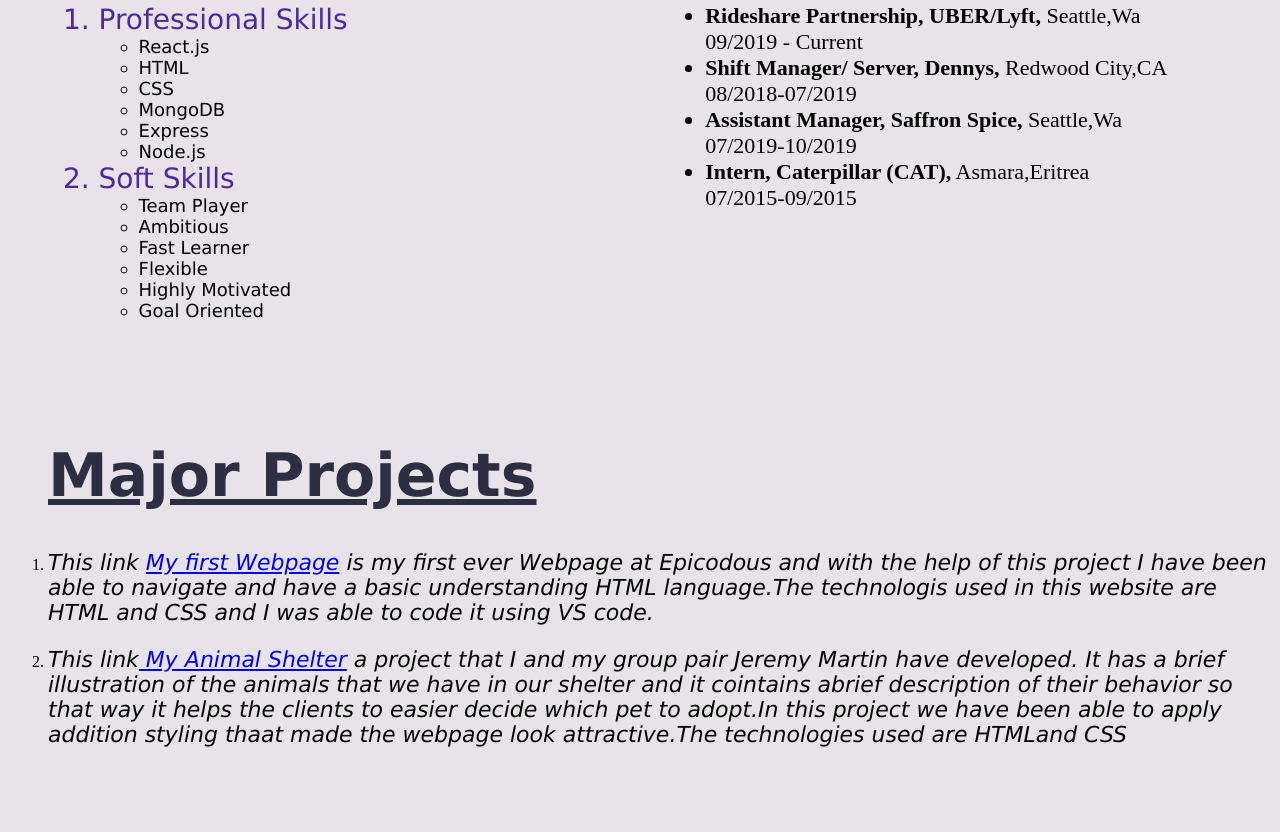
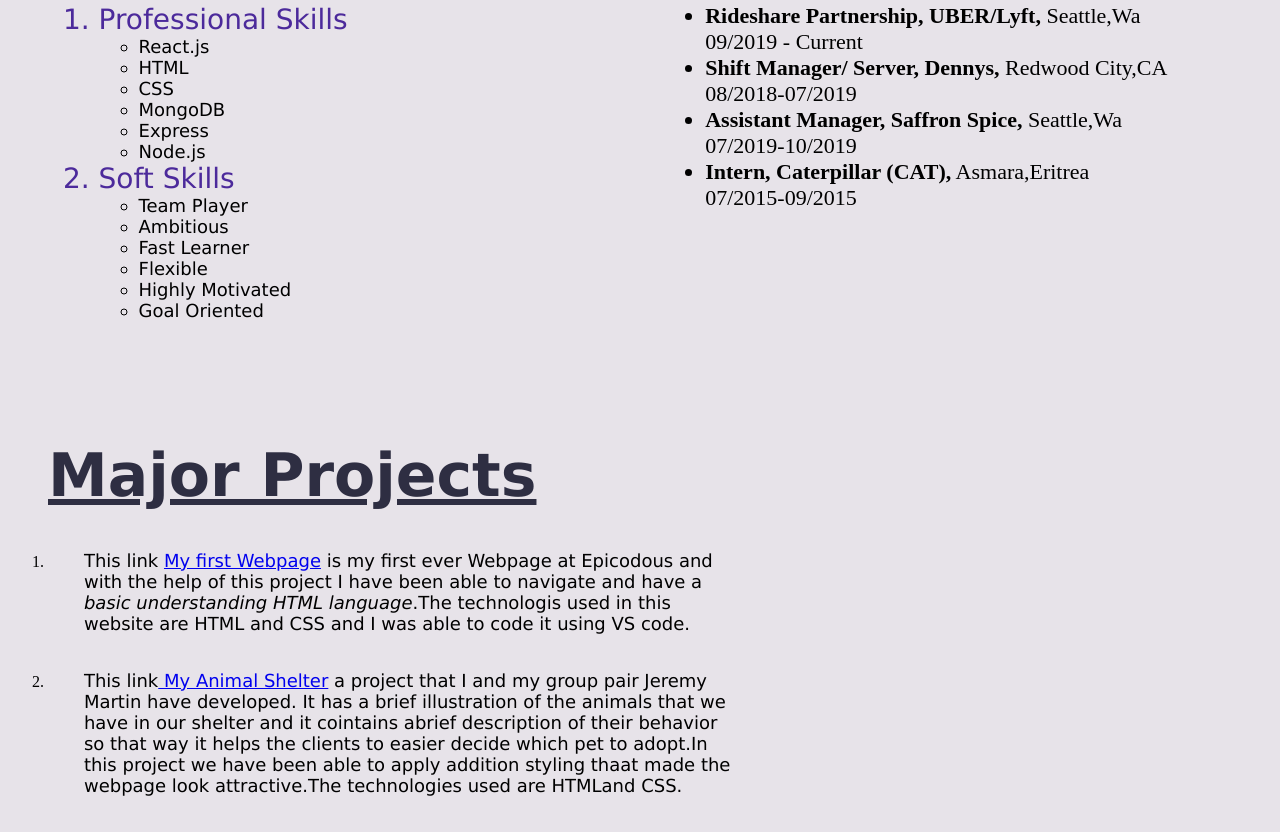
Before and after one commit to MeronTekie/Personal-Portfolio, a plain HTML site: page Index.html in a window 1280 px wide. Shown: the part 1446-2278 px from the top of the page. Before the commit the page ends 2215 px from the top, so only its background shows below. Drawn offline with Linux system fonts and the light colour scheme.

Commit message:
Add some styles and adjust font size of Projects

```diff
--- a/Index.html
+++ b/Index.html
@@ -75,7 +75,7 @@
            This link<a href="https://github.com/MeronTekie/Animal-Sheltes.git"> My Animal Shelter</a>
            a project that I and my group pair Jeremy Martin have developed. It has a brief illustration of the animals that we have in our shelter and
            it cointains abrief description of their behavior so that way it helps the clients to easier decide which pet to adopt.In this project we have
-           been able to apply addition styling thaat made the webpage look attractive.The technologies used are<span> HTML</span>and <span>CSS</span>
+           been able to apply addition styling thaat made the webpage look attractive.The technologies used are<span> HTML</span>and <span>CSS</span>.
           </p>
         </li>
       </ol>
--- a/css/styles.css
+++ b/css/styles.css
@@ -77,10 +77,11 @@ p {
 }
 .holder {
   float: left;
-  width: 100%;
+  width: 60%;
 }
 .projects {
-  font-style: italic;
   font-family: "Lucida Sans", "Lucida Sans Regular", "Lucida Grande",
     "Lucida Sans Unicode", Geneva, Verdana, sans-serif;
+  font-size: 18px;
+  margin: 5%;
 }
```
